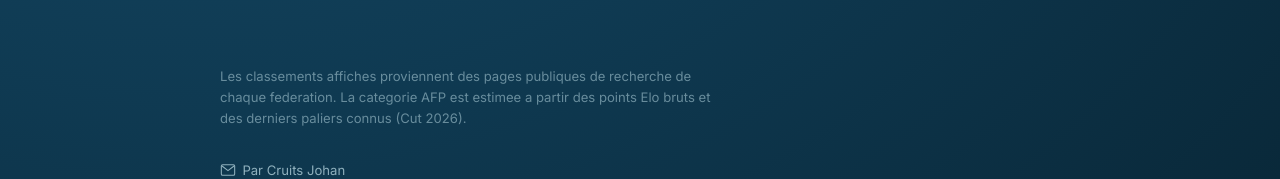
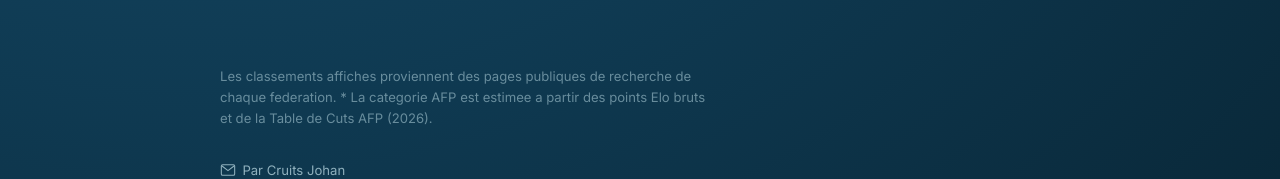
Before and after one commit to Jaycex85/RankingPadel, a Next.js app: page / in a window 1280 px wide. Shown: the part 325-504 px from the top of the page. Built offline with nearby package versions, Linux system fonts and the light colour scheme.

Commit message:
Retire la source Cuts de chaque tuile AFP (deja en footer), ajoute marqueur * badge/footer

```diff
--- a/app/page.js
+++ b/app/page.js
@@ -122,15 +122,13 @@ export default function Home() {
 
             {r.categorie && (
               <div className={styles.categoryBadge}>
-                Catégorie minimale autorisée <strong>{r.categorie}</strong>
+                Catégorie minimale autorisée* <strong>{r.categorie}</strong>
               </div>
             )}
 
             <div className={styles.cardMeta}>
               {[r.club, r.sexe].filter(Boolean).join(" · ") || "Club et sexe non communiques"}
             </div>
-
-            {r.categorie_source && <div className={styles.cardSource}>{r.categorie_source}</div>}
 
             {r.lien && (
               <a
@@ -155,8 +153,8 @@ export default function Home() {
 
       <p className={styles.footerNote}>
         Les classements affiches proviennent des pages publiques de recherche de chaque
-        federation. La categorie AFP est estimee a partir des points Elo bruts et des
-        derniers paliers connus (Cut 2026).
+        federation. * La categorie AFP est estimee a partir des points Elo bruts et de la
+        Table de Cuts AFP (2026).
       </p>
 
       <a href="mailto:cruits@gmail.com" className={styles.signature}>
--- a/app/page.module.css
+++ b/app/page.module.css
@@ -247,12 +247,6 @@
   line-height: 1.5;
 }
 
-.cardSource {
-  color: rgba(143, 176, 189, 0.7);
-  font-size: 0.72rem;
-  margin-top: 0.5rem;
-}
-
 .cardLinkIcon {
   position: absolute;
   right: 1.1rem;
```
